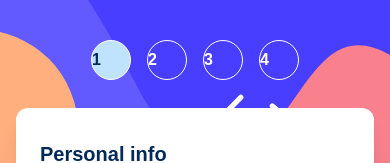
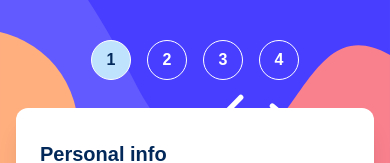
Before and after one commit to natalia-sampaio/multi-step-form, a Vue app: page / in a window 390 px wide. Shown: the top 163 px of the page. Built offline with nearby package versions, Linux system fonts and the light colour scheme.

Commit message:
:bug: fix: mobile layout navigation

```diff
--- a/src/App.vue
+++ b/src/App.vue
@@ -17,17 +17,17 @@ export default {
 <template>
   <div class="bg-sidebar-mobile bg-cover bg-no-repeat h-[172px] lg:hidden">
     <div class="flex justify-center text-white pt-8">
-      <IconSidebar page="1" :class="$route.name === 'page1' ? 'bg-blue-light text-blue-marine' : ''"/>
-      <IconSidebar page="2" :class="$route.name === 'page2' ? 'bg-blue-light text-blue-marine' : ''"/>
-      <IconSidebar page="3" :class="$route.name === 'page3' ? 'bg-blue-light text-blue-marine' : ''"/>
-      <IconSidebar page="4" :class="$route.name === 'page4' ? 'bg-blue-light text-blue-marine' : $route.name === 'page5' ? 'bg-blue-light text-blue-marine' : ''"/>
+      <IconSidebar page="1" :extraClasses="$route.name === 'page1' ? ' bg-blue-light text-blue-marine' : ' text-white'"/>
+      <IconSidebar page="2" :extraClasses="$route.name === 'page2' ? ' bg-blue-light text-blue-marine' : ' text-white'"/>
+      <IconSidebar page="3" :extraClasses="$route.name === 'page3' ? ' bg-blue-light text-blue-marine' : ' text-white'"/>
+      <IconSidebar page="4" :extraClasses="$route.name === 'page4' ? ' bg-blue-light text-blue-marine' : $route.name === 'page5' ? ' bg-blue-light text-blue-marine' : ' text-white'"/>
     </div>
   </div>
 
   <div class="hidden lg:block rounded-tl-xl rounded-bl-xl bg-white p-4 h-3/4">
     <div class="bg-sidebar-desktop rounded-xl flex flex-col bg-cover w-full h-full pt-6 pl-6">
         <Sidebar title="Step 1" description="Your Info">
-        <IconSidebar page="1" :extraClasses="$route.name === 'page1' ? ' bg-blue-light text-blue-marine' : ' text-white'"/>
+          <IconSidebar page="1" :extraClasses="$route.name === 'page1' ? ' bg-blue-light text-blue-marine' : ' text-white'"/>
         </Sidebar>
         <Sidebar title="Step 2" description="Select Plan">
           <IconSidebar page="2" :extraClasses="$route.name === 'page2' ? ' bg-blue-light text-blue-marine' : ' text-white'"/>
```
